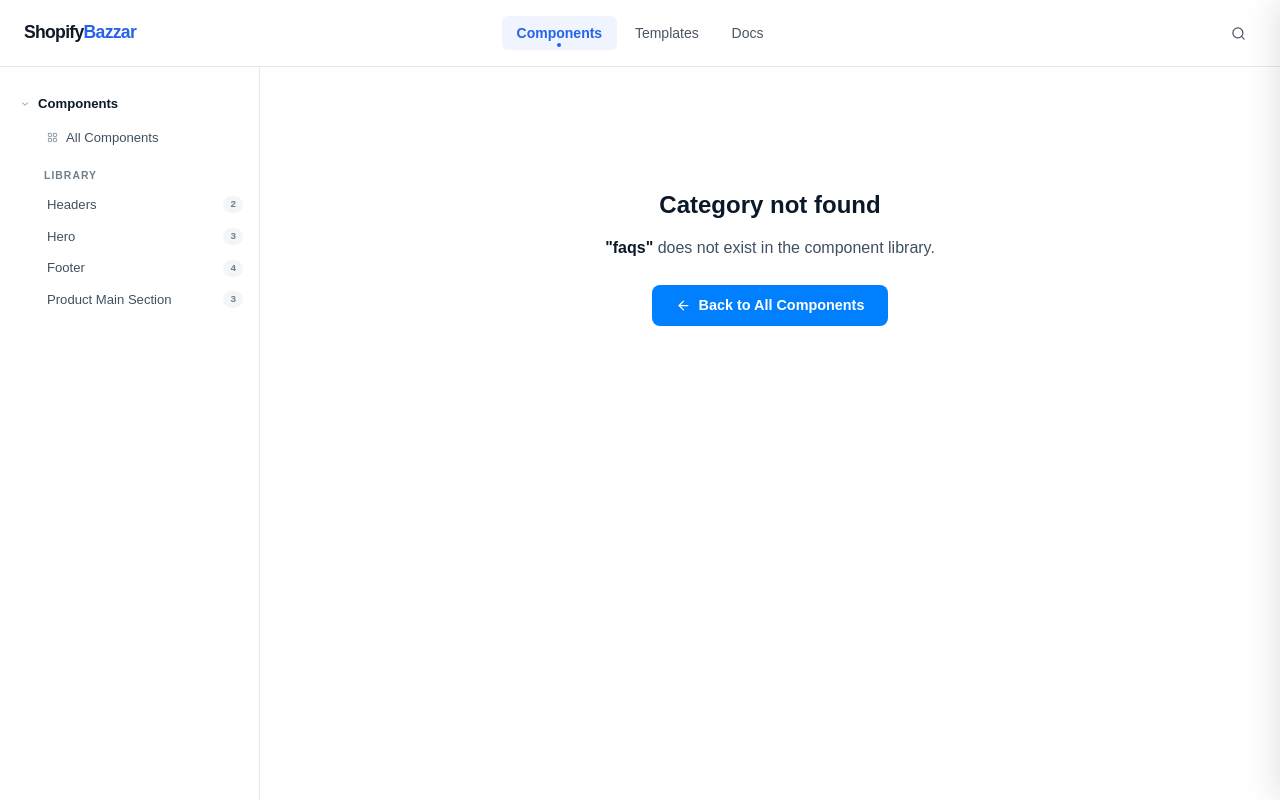
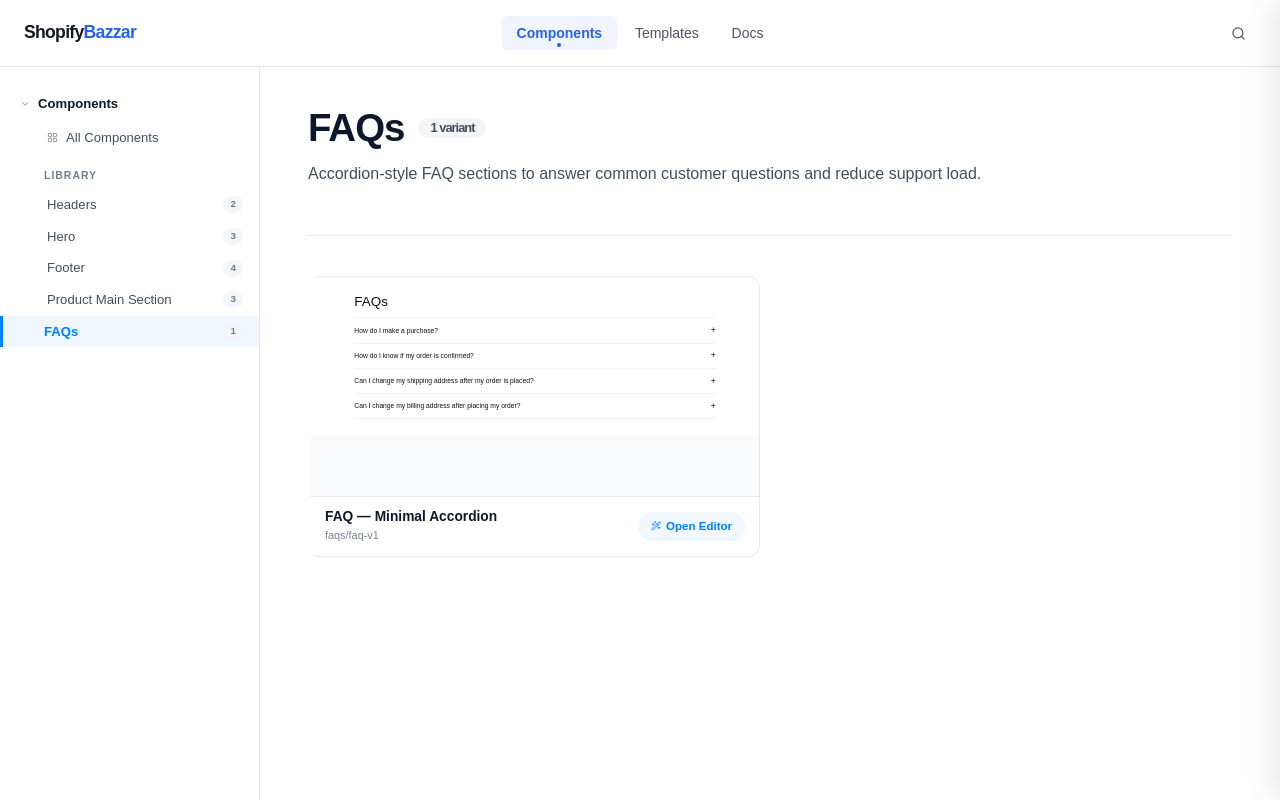
Before and after one commit to wixpa/Shopify-Component-Library, a React (Vite) app: page /components/faqs in a window 1280 px wide. Built offline with nearby package versions, Linux system fonts and the light colour scheme; a web font is replaced by a local one.

Commit message:
Added new component FAQs and its variant 1 FaqV1

```diff
--- a/src/components/editor/generateComponentCode.js
+++ b/src/components/editor/generateComponentCode.js
@@ -25,6 +25,7 @@ import { getFooterV4Code } from "../ui/footer/FooterV4";
 import { getFooterV5Code } from "../ui/footer/FooterV5";
 import { getHeaderV1Code } from "../ui/headers/HeaderV1";
 import { getHeaderV2Code } from "../ui/headers/HeaderV2";
+import { getFaqV1Code } from "../ui/faqs/FaqV1";
 
 const generateComponentCode = (variantId, config) => {
    switch (variantId) {
@@ -55,6 +56,8 @@ const generateComponentCode = (variantId, config) => {
          return getFooterV4Code(config);
       case "footer-v5":
          return getFooterV5Code(config);
+      case "faq-v1":
+         return getFaqV1Code(config);
       default:
          return `<!-- No code generator found for variant: "${variantId}" -->`;
    }
--- /dev/null
+++ b/src/components/ui/faqs/FaqV1.jsx
@@ -0,0 +1,188 @@
+// Named export — used by registry and generateComponentCode.js
+export function getFaqV1Code(config = {}) {
+  const bgColor       = config.bgColor       || "#ffffff";
+  const headingText   = config.headingText   || "FAQs";
+  const headingColor  = config.headingColor  || "#111111";
+  const borderColor   = config.borderColor   || "#dddddd";
+  const questionColor = config.questionColor || "#111111";
+  const answerColor   = config.answerColor   || "#555555";
+  const iconColor     = config.iconColor     || "#111111";
+
+  const faq1Q = config.faq1Q || "How do I make a purchase?";
+  const faq1A = config.faq1A || "You can make a purchase by adding items to your cart and proceeding to checkout.";
+  const faq2Q = config.faq2Q || "How do I know if my order is confirmed?";
+  const faq2A = config.faq2A || "You will receive a confirmation email once your order is successfully placed.";
+  const faq3Q = config.faq3Q || "Can I change my shipping address after my order is placed?";
+  const faq3A = config.faq3A || "Please contact support immediately to update your shipping details.";
+  const faq4Q = config.faq4Q || "Can I change my billing address after placing my order?";
+  const faq4A = config.faq4A || "Billing details can only be changed before order processing begins.";
+
+  return `<!-- FAQ V1 — Minimal Accordion | Shopify Bazzar -->
+<style>
+  .faq1-wrapper {
+    font-family: Arial, sans-serif;
+    margin: 0;
+    background: ${bgColor};
+    box-sizing: border-box;
+  }
+
+  .faq1-container {
+    max-width: 900px;
+    margin: auto;
+    padding: 40px 20px;
+    box-sizing: border-box;
+  }
+
+  .faq1-heading {
+    font-size: 32px;
+    font-weight: 500;
+    margin-bottom: 20px;
+    color: ${headingColor};
+  }
+
+  .faq1-list {
+    border-top: 1px solid ${borderColor};
+  }
+
+  .faq1-item {
+    border-bottom: 1px solid ${borderColor};
+  }
+
+  .faq1-question {
+    width: 100%;
+    padding: 18px 0;
+    background: none;
+    border: none;
+    font-size: 16px;
+    font-family: Arial, sans-serif;
+    text-align: left;
+    display: flex;
+    justify-content: space-between;
+    align-items: center;
+    cursor: pointer;
+    color: ${questionColor};
+  }
+
+  .faq1-icon {
+    font-size: 20px;
+    color: ${iconColor};
+    transition: transform 0.3s ease;
+    flex-shrink: 0;
+    margin-left: 12px;
+  }
+
+  .faq1-answer {
+    max-height: 0;
+    overflow: hidden;
+    transition: all 0.3s ease;
+  }
+
+  .faq1-answer p {
+    margin: 0;
+    padding-bottom: 15px;
+    font-size: 14px;
+    color: ${answerColor};
+  }
+
+  .faq1-item.active .faq1-answer {
+    max-height: 200px;
+  }
+
+  .faq1-item.active .faq1-icon {
+    transform: rotate(45deg);
+  }
+
+  @media (max-width: 768px) {
+    .faq1-heading {
+      font-size: 24px;
+    }
+    .faq1-question {
+      font-size: 15px;
+    }
+    .faq1-answer p {
+      font-size: 13px;
+    }
+  }
+
+  @media (max-width: 480px) {
+    .faq1-container {
+      padding: 28px 16px;
+    }
+    .faq1-heading {
+      font-size: 20px;
+    }
+    .faq1-question {
+      font-size: 14px;
+      padding: 14px 0;
+    }
+  }
+</style>
+
+<div class="faq1-wrapper">
+  <div class="faq1-container">
+    <h2 class="faq1-heading">${headingText}</h2>
+
+    <div class="faq1-list">
+
+      <div class="faq1-item">
+        <button class="faq1-question">
+          <span>${faq1Q}</span>
+          <span class="faq1-icon">+</span>
+        </button>
+        <div class="faq1-answer">
+          <p>${faq1A}</p>
+        </div>
+      </div>
+
+      <div class="faq1-item">
+        <button class="faq1-question">
+          <span>${faq2Q}</span>
+          <span class="faq1-icon">+</span>
+        </button>
+        <div class="faq1-answer">
+          <p>${faq2A}</p>
+        </div>
+      </div>
+
+      <div class="faq1-item">
+        <button class="faq1-question">
+          <span>${faq3Q}</span>
+          <span class="faq1-icon">+</span>
+        </button>
+        <div class="faq1-answer">
+          <p>${faq3A}</p>
+        </div>
+      </div>
+
+      <div class="faq1-item">
+        <button class="faq1-question">
+          <span>${faq4Q}</span>
+          <span class="faq1-icon">+</span>
+        </button>
+        <div class="faq1-answer">
+          <p>${faq4A}</p>
+        </div>
+      </div>
+
+    </div>
+  </div>
+</div>
+
+<script>
+  const faq1Items = document.querySelectorAll(".faq1-item");
+
+  faq1Items.forEach(function(item) {
+    const btn = item.querySelector(".faq1-question");
+
+    btn.addEventListener("click", function() {
+      item.classList.toggle("active");
+    });
+  });
+</script>`;
+}
+
+// Default export — React wrapper used by the registry.
+// ALWAYS returns null — editor and card preview render via getCode() → iframe.
+export default function FaqV1({ config }) {
+  return null;
+}
--- /dev/null
+++ b/src/components/ui/faqs/index.js
@@ -0,0 +1,5 @@
+// Components
+export { default as FaqV1 } from "./FaqV1";
+
+// Code generators
+export { getFaqV1Code } from "./FaqV1";
--- a/src/registry/componentRegistry.js
+++ b/src/registry/componentRegistry.js
@@ -16,6 +16,7 @@ import headersRegistry from "./headers.registry";
 import heroRegistry from "./hero.registry";
 import footerRegistry from "./footer.registry";
 import productMainSecRegistry from "./productMainSec.registry";
+import faqsRegistry from "./faqs.registry";
 
 // ── Assemble registry array ───────────────────────────────────────────────────
 const registry = [
@@ -23,6 +24,7 @@ const registry = [
    heroRegistry,
    footerRegistry,
    productMainSecRegistry,
+   faqsRegistry
 ];
 
 // ── Helper functions ──────────────────────────────────────────────────────────
--- /dev/null
+++ b/src/registry/faqs.registry.js
@@ -0,0 +1,120 @@
+import FaqV1, { getFaqV1Code } from "../components/ui/faqs/FaqV1";
+
+const faqsRegistry = {
+  id: "faqs",
+  slug: "faqs",
+  title: "FAQs",
+  icon: "fa-layer-group",
+  iconBg: "rgba(37,99,235,0.1)",
+  iconColor: "#2563eb",
+  tags: ["faq", "accordion", "questions", "support", "help"],
+  description:
+    "Accordion-style FAQ sections to answer common customer questions and reduce support load.",
+  variants: [
+    {
+      id: "faq-v1",
+      name: "FAQ — Minimal Accordion",
+      description:
+        "Clean minimal accordion FAQ with plus/minus toggle and smooth expand animation.",
+      tags: ["minimal", "accordion", "light", "clean", "toggle"],
+      component: FaqV1,
+      getCode: getFaqV1Code,
+      defaultConfig: {
+        bgColor:       "#ffffff",
+        headingText:   "FAQs",
+        headingColor:  "#111111",
+        borderColor:   "#dddddd",
+        questionColor: "#111111",
+        answerColor:   "#555555",
+        iconColor:     "#111111",
+        faq1Q: "How do I make a purchase?",
+        faq1A: "You can make a purchase by adding items to your cart and proceeding to checkout.",
+        faq2Q: "How do I know if my order is confirmed?",
+        faq2A: "You will receive a confirmation email once your order is successfully placed.",
+        faq3Q: "Can I change my shipping address after my order is placed?",
+        faq3A: "Please contact support immediately to update your shipping details.",
+        faq4Q: "Can I change my billing address after placing my order?",
+        faq4A: "Billing details can only be changed before order processing begins.",
+      },
+      accordions: [
+        {
+          id: "colors",
+          icon: "fa-palette",
+          iconBg: "#ede9fe",
+          iconColor: "#7c3aed",
+          title: "Colors",
+          subtitle: "Background, text, borders, and icon colors",
+          controls: [
+            { type: "color", label: "Background",     key: "bgColor" },
+            { type: "color", label: "Heading Color",  key: "headingColor" },
+            { type: "color", label: "Question Color", key: "questionColor" },
+            { type: "color", label: "Answer Color",   key: "answerColor" },
+            { type: "color", label: "Border Color",   key: "borderColor" },
+            { type: "color", label: "Icon Color",     key: "iconColor" },
+          ],
+        },
+        {
+          id: "heading",
+          icon: "fa-heading",
+          iconBg: "#dbeafe",
+          iconColor: "#1d4ed8",
+          title: "Heading",
+          subtitle: "Section title text",
+          controls: [
+            { type: "text", label: "Heading Text", key: "headingText" },
+          ],
+        },
+        {
+          id: "faq1",
+          icon: "fa-font",
+          iconBg: "#dcfce7",
+          iconColor: "#16a34a",
+          title: "FAQ Item 1",
+          subtitle: "Question and answer for item 1",
+          controls: [
+            { type: "text", label: "Question 1", key: "faq1Q" },
+            { type: "text", label: "Answer 1",   key: "faq1A" },
+          ],
+        },
+        {
+          id: "faq2",
+          icon: "fa-font",
+          iconBg: "#dcfce7",
+          iconColor: "#16a34a",
+          title: "FAQ Item 2",
+          subtitle: "Question and answer for item 2",
+          controls: [
+            { type: "text", label: "Question 2", key: "faq2Q" },
+            { type: "text", label: "Answer 2",   key: "faq2A" },
+          ],
+        },
+        {
+          id: "faq3",
+          icon: "fa-font",
+          iconBg: "#dcfce7",
+          iconColor: "#16a34a",
+          title: "FAQ Item 3",
+          subtitle: "Question and answer for item 3",
+          controls: [
+            { type: "text", label: "Question 3", key: "faq3Q" },
+            { type: "text", label: "Answer 3",   key: "faq3A" },
+          ],
+        },
+        {
+          id: "faq4",
+          icon: "fa-font",
+          iconBg: "#dcfce7",
+          iconColor: "#16a34a",
+          title: "FAQ Item 4",
+          subtitle: "Question and answer for item 4",
+          controls: [
+            { type: "text", label: "Question 4", key: "faq4Q" },
+            { type: "text", label: "Answer 4",   key: "faq4A" },
+          ],
+        },
+      ],
+    },
+  ],
+};
+
+export default faqsRegistry;
```
Also changed, not shown: 1 other file (tests, documents, lock files or other folders).
